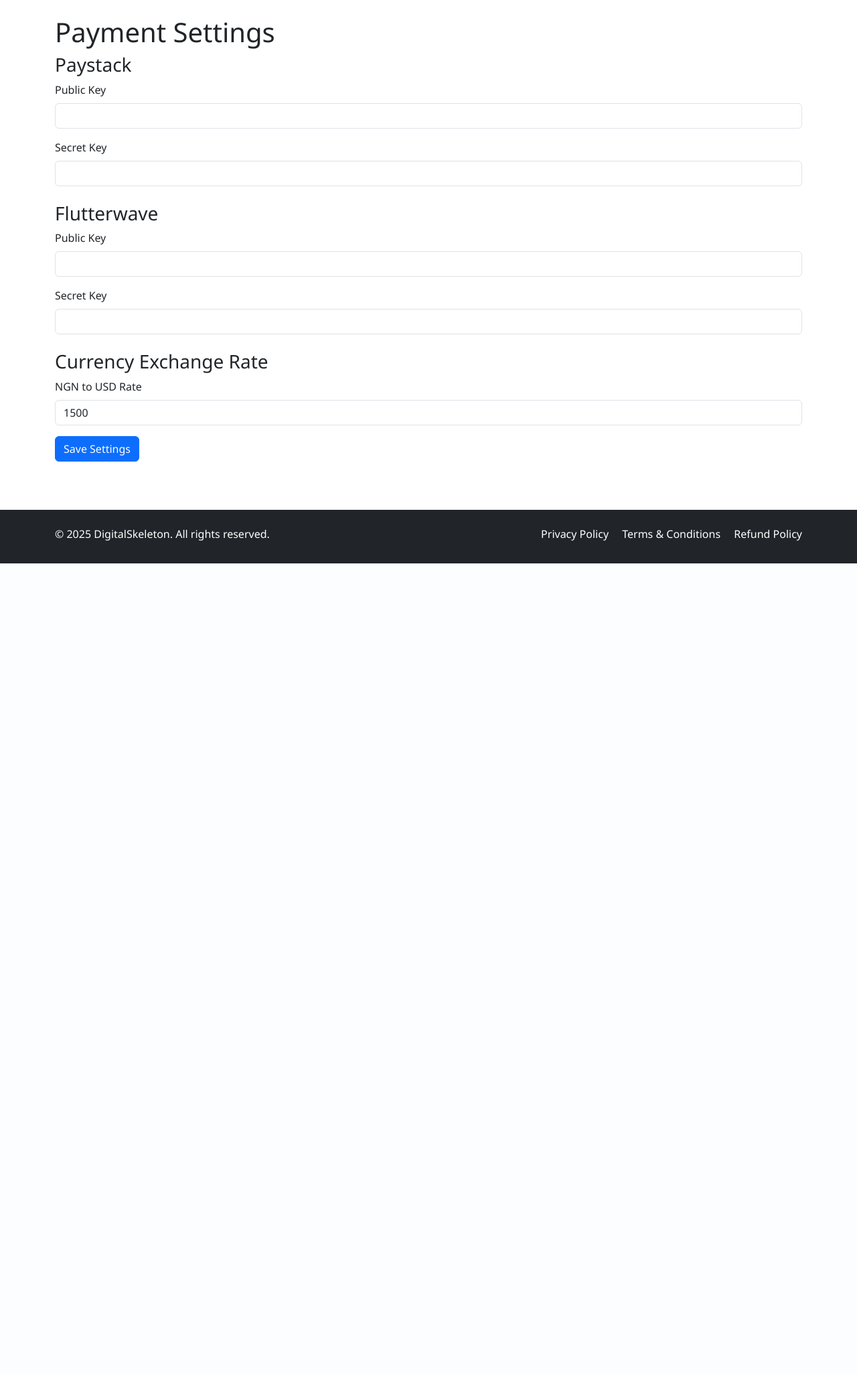
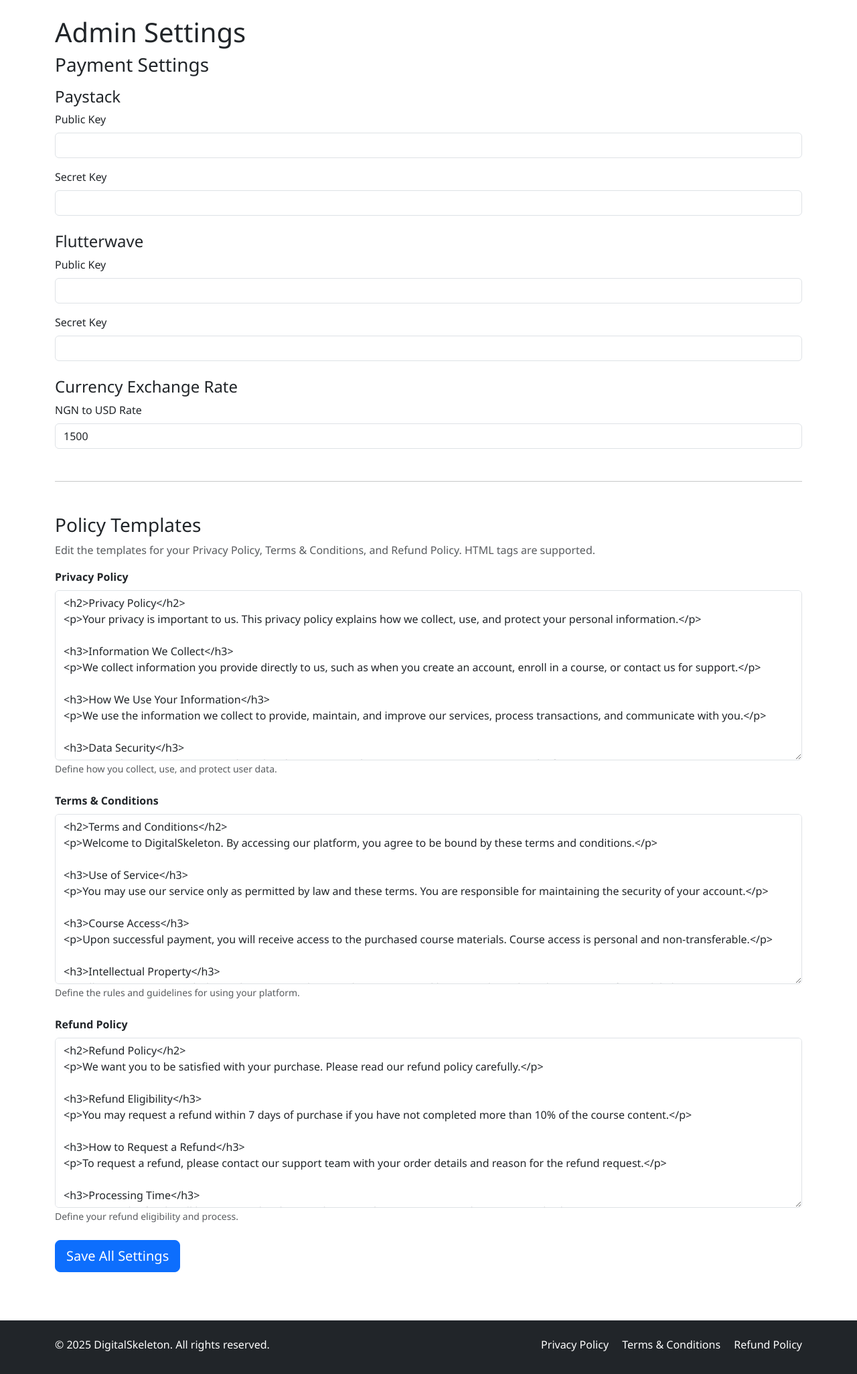
Before and after one commit to julisunkan/bundle, a Flask app: page /admin/settings in a window 1280 px wide. Shown: the part 62-2113 px from the top of the page at 67% size. Before the commit the page ends 903 px from the top, so only its background shows below. Run offline with Flask 3, Linux system fonts and the light colour scheme; a user stored in the database is signed in; data comes from the database, SQL or seed files in the repository.

Commit message:
Add ability to edit policy templates directly on the admin settings page
Introduces database models and routes for managing Privacy, Terms, and Refund policies. Updates the admin settings page to include editable text areas for each policy, initializing default content with current dates.

Replit-Commit-Author: Agent
Replit-Commit-Session-Id: 2d9c3b58-97f4-4cfc-a121-d503c57adadb
Replit-Commit-Checkpoint-Type: intermediate_checkpoint
Replit-Commit-Event-Id: 47c21586-9d76-427b-b04e-8f80926081f7
Replit-Commit-Screenshot-Url: https://storage.googleapis.com/screenshot-production-us-central1/a3f0a8f1-50b2-49d9-9456-95745f6ccd11/2d9c3b58-97f4-4cfc-a121-d503c57adadb/3Q1vI2c

```diff
--- a/app.py
+++ b/app.py
@@ -44,7 +44,7 @@ def create_app():
     return app
 
 def init_database():
-    from models import User, Settings, Course
+    from models import User, Settings, Course, Policy
     from init_data import populate_courses
 
     if not User.query.filter_by(email='admin@example.com').first():
@@ -69,6 +69,56 @@ def init_database():
             setting = Settings(key=key, value=value)
             db.session.add(setting)
 
+    from datetime import datetime
+    current_date = datetime.utcnow().strftime('%B %d, %Y')
+
+    default_policies = [
+        ('privacy', f'''<h2>Privacy Policy</h2>
+<p>Your privacy is important to us. This privacy policy explains how we collect, use, and protect your personal information.</p>
+
+<h3>Information We Collect</h3>
+<p>We collect information you provide directly to us, such as when you create an account, enroll in a course, or contact us for support.</p>
+
+<h3>How We Use Your Information</h3>
+<p>We use the information we collect to provide, maintain, and improve our services, process transactions, and communicate with you.</p>
+
+<h3>Data Security</h3>
+<p>We implement appropriate technical and organizational measures to protect your personal information.</p>
+
+<p><em>Last updated: {current_date}</em></p>'''),
+        ('terms', f'''<h2>Terms and Conditions</h2>
+<p>Welcome to DigitalSkeleton. By accessing our platform, you agree to be bound by these terms and conditions.</p>
+
+<h3>Use of Service</h3>
+<p>You may use our service only as permitted by law and these terms. You are responsible for maintaining the security of your account.</p>
+
+<h3>Course Access</h3>
+<p>Upon successful payment, you will receive access to the purchased course materials. Course access is personal and non-transferable.</p>
+
+<h3>Intellectual Property</h3>
+<p>All course content, including videos, text, and materials, are protected by copyright and are the property of DigitalSkeleton.</p>
+
+<p><em>Last updated: {current_date}</em></p>'''),
+        ('refund', f'''<h2>Refund Policy</h2>
+<p>We want you to be satisfied with your purchase. Please read our refund policy carefully.</p>
+
+<h3>Refund Eligibility</h3>
+<p>You may request a refund within 7 days of purchase if you have not completed more than 10% of the course content.</p>
+
+<h3>How to Request a Refund</h3>
+<p>To request a refund, please contact our support team with your order details and reason for the refund request.</p>
+
+<h3>Processing Time</h3>
+<p>Approved refunds will be processed within 5-10 business days to your original payment method.</p>
+
+<p><em>Last updated: {current_date}</em></p>''')
+    ]
+
+    for policy_type, content in default_policies:
+        if not Policy.query.filter_by(policy_type=policy_type).first():
+            policy = Policy(policy_type=policy_type, content=content)
+            db.session.add(policy)
+
     db.session.commit()
 
     if Course.query.count() == 0:
--- a/routes/admin.py
+++ b/routes/admin.py
@@ -305,6 +305,18 @@ def settings():
                 setting = Settings(key=key, value=value)
                 db.session.add(setting)
 
+        policy_types = ['privacy', 'terms', 'refund']
+        for policy_type in policy_types:
+            content = request.form.get(f'{policy_type}_policy')
+            if content:
+                policy = Policy.query.filter_by(policy_type=policy_type).first()
+                if policy:
+                    policy.content = content
+                    policy.last_updated = datetime.utcnow()
+                else:
+                    policy = Policy(policy_type=policy_type, content=content)
+                    db.session.add(policy)
+
         db.session.commit()
         flash('Settings updated successfully!', 'success')
         return redirect(url_for('admin.settings'))
@@ -313,7 +325,12 @@ def settings():
     for setting in Settings.query.all():
         settings_dict[setting.key] = setting.value
 
-    return render_template('admin/settings.html', settings=settings_dict)
+    policies = {}
+    for policy_type in ['privacy', 'terms', 'refund']:
+        policy = Policy.query.filter_by(policy_type=policy_type).first()
+        policies[policy_type] = policy.content if policy else ''
+
+    return render_template('admin/settings.html', settings=settings_dict, policies=policies)
 
 @admin_bp.route('/students')
 @login_required
--- a/templates/admin/settings.html
+++ b/templates/admin/settings.html
@@ -3,10 +3,12 @@
 {% block title %}Admin Settings - DigitalSkeleton{% endblock %}
 
 {% block content %}
-<h1>Payment Settings</h1>
+<h1>Admin Settings</h1>
 
 <form method="POST">
-    <h3>Paystack</h3>
+    <h3>Payment Settings</h3>
+
+    <h4 class="mt-3">Paystack</h4>
     <div class="mb-3">
         <label for="paystack_public_key" class="form-label">Public Key</label>
         <input type="text" class="form-control" id="paystack_public_key" name="paystack_public_key"
@@ -19,7 +21,7 @@
                value="{{ settings.get('paystack_secret_key', '') }}">
     </div>
 
-    <h3 class="mt-4">Flutterwave</h3>
+    <h4 class="mt-4">Flutterwave</h4>
     <div class="mb-3">
         <label for="flutterwave_public_key" class="form-label">Public Key</label>
         <input type="text" class="form-control" id="flutterwave_public_key" name="flutterwave_public_key"
@@ -32,13 +34,42 @@
                value="{{ settings.get('flutterwave_secret_key', '') }}">
     </div>
 
-    <h3 class="mt-4">Currency Exchange Rate</h3>
+    <h4 class="mt-4">Currency Exchange Rate</h4>
     <div class="mb-3">
         <label for="exchange_rate" class="form-label">NGN to USD Rate</label>
         <input type="number" step="0.01" class="form-control" id="exchange_rate" name="exchange_rate"
                value="{{ settings.get('exchange_rate', '1500') }}">
     </div>
 
-    <button type="submit" class="btn btn-primary">Save Settings</button>
+    <hr class="my-5">
+
+    <h3>Policy Templates</h3>
+    <p class="text-muted">Edit the templates for your Privacy Policy, Terms & Conditions, and Refund Policy. HTML tags are supported.</p>
+
+    <div class="mb-4">
+        <label for="privacy_policy" class="form-label">
+            <strong>Privacy Policy</strong>
+        </label>
+        <textarea class="form-control" id="privacy_policy" name="privacy_policy" rows="10">{{ policies.get('privacy', '') }}</textarea>
+        <small class="form-text text-muted">Define how you collect, use, and protect user data.</small>
+    </div>
+
+    <div class="mb-4">
+        <label for="terms_policy" class="form-label">
+            <strong>Terms & Conditions</strong>
+        </label>
+        <textarea class="form-control" id="terms_policy" name="terms_policy" rows="10">{{ policies.get('terms', '') }}</textarea>
+        <small class="form-text text-muted">Define the rules and guidelines for using your platform.</small>
+    </div>
+
+    <div class="mb-4">
+        <label for="refund_policy" class="form-label">
+            <strong>Refund Policy</strong>
+        </label>
+        <textarea class="form-control" id="refund_policy" name="refund_policy" rows="10">{{ policies.get('refund', '') }}</textarea>
+        <small class="form-text text-muted">Define your refund eligibility and process.</small>
+    </div>
+
+    <button type="submit" class="btn btn-primary btn-lg">Save All Settings</button>
 </form>
 {% endblock %}
```
